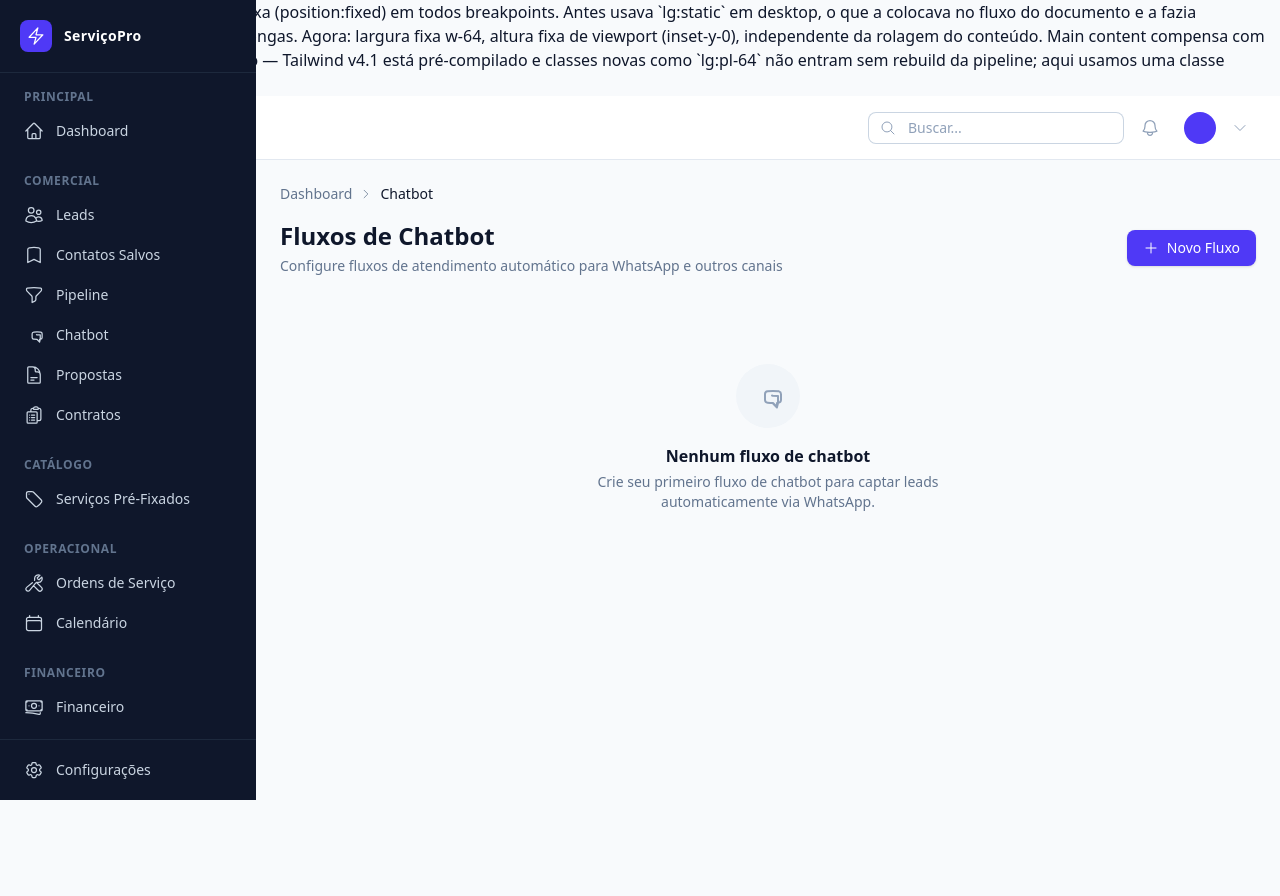
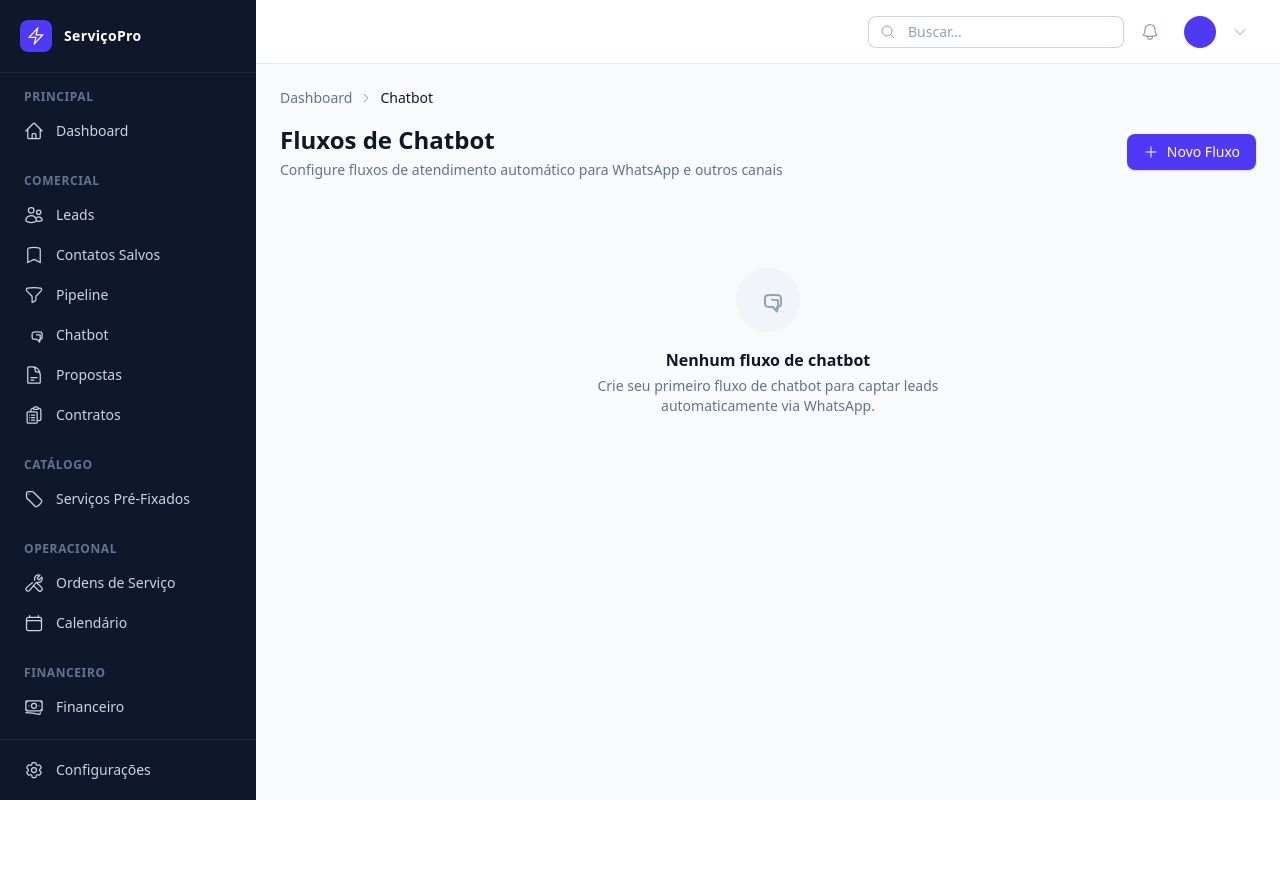
Before and after one commit to Ceebbys/saas-prestadores-servicos, a Django app: template templates/chatbot/flow_list.html in a window 1280 px wide. After the commit the page ends 800 px from the top, so only its background shows below. Run offline with Django 5.2, Linux system fonts and the light colour scheme; the template is opened without the code that fills it, so the values that code supplies are empty; style sheets or scripts are compiled from the project's sources.

Commit message:
fix(rv05-h2): {# #} multi-linha vazava no HTML — usar {% comment %}
Sintaxe `{# ... #}` do Django é single-line. Quando colocada em múltiplas
linhas, só a primeira linha é tratada como comentário; o resto vaza como
texto cru no HTML.

Era o que estava aparecendo no topo das páginas:
"Antes usava lg:static em desktop... entram sem rebuild da pipeline; aqui
usamos uma classe custom equivalente). #}"

Trocado para `{% comment %} ... {% endcomment %}` que suporta multi-linha
corretamente.

Buscou no codebase inteiro — era o único multi-line `{#` introduzido.

```diff
--- a/templates/layouts/authenticated.html
+++ b/templates/layouts/authenticated.html
@@ -2,13 +2,15 @@
 {% load static ui_tags %}
 
 {% block body %}
-{# RV05-G/H — Sidebar SEMPRE fixa (position:fixed) em todos breakpoints.
-   Antes usava `lg:static` em desktop, o que a colocava no fluxo do documento
-   e a fazia crescer/rolar junto com páginas longas. Agora: largura fixa
-   w-64, altura fixa de viewport (inset-y-0), independente da rolagem do
-   conteúdo. Main content compensa com .main-with-sidebar (CSS embebido —
-   Tailwind v4.1 está pré-compilado e classes novas como `lg:pl-64` não
-   entram sem rebuild da pipeline; aqui usamos uma classe custom equivalente). #}
+{% comment %}
+RV05-G/H — Sidebar SEMPRE fixa (position:fixed) em todos breakpoints.
+Antes usava `lg:static` em desktop, o que a colocava no fluxo do documento
+e a fazia crescer/rolar junto com páginas longas. Agora: largura fixa
+w-64, altura fixa de viewport (inset-y-0), independente da rolagem do
+conteúdo. Main content compensa com .main-with-sidebar (CSS embebido —
+Tailwind v4.1 está pré-compilado e classes novas como `lg:pl-64` não
+entram sem rebuild da pipeline; aqui usamos uma classe custom equivalente).
+{% endcomment %}
 <style>
     /* Equivalente ao Tailwind `lg:pl-64` (lg = 1024px, pl-64 = 16rem) */
     @media (min-width: 1024px) {
```
